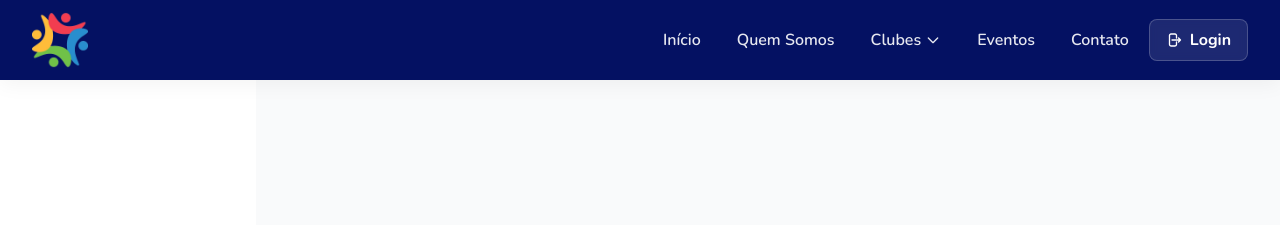
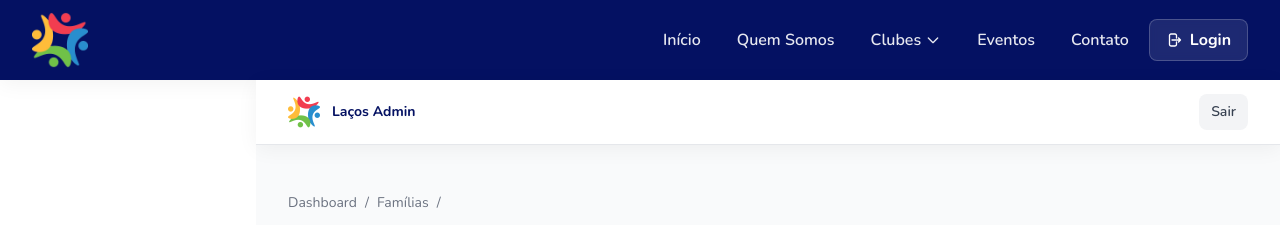
Before and after one commit to Gustmeal/site_lacos, a Python web app: template app/templates/admin/candidatas/listar.html in a window 1280 px wide. Shown: the top 225 px of the page. Run offline with Jinja, Linux system fonts and the light colour scheme; the template is opened without the code that fills it, so the values that code supplies are empty; some libraries are stand-ins or nearby versions.

Commit message:
arrumando o routes

```diff
--- a/app/templates/admin/candidatas/form.html
+++ b/app/templates/admin/candidatas/form.html
@@ -1,7 +1,7 @@
 {% extends 'admin/_base_admin.html' %}
 {% block title %}{{ titulo_pagina }}{% endblock %}
 
-{% block body %}
+{% block admin_content %}
 <header class="bg-white border-b border-gray-200 shadow-soft sticky top-0 z-50">
     <div class="max-w-7xl mx-auto px-4 sm:px-6 lg:px-8">
         <div class="flex justify-between items-center h-16">
--- a/app/templates/admin/candidatas/listar.html
+++ b/app/templates/admin/candidatas/listar.html
@@ -1,7 +1,7 @@
 {% extends 'admin/_base_admin.html' %}
 {% block title %}Candidatas de {{ familia.nome }}{% endblock %}
 
-{% block body %}
+{% block admin_content %}
 <header class="bg-white border-b border-gray-200 shadow-soft sticky top-0 z-50">
     <div class="max-w-7xl mx-auto px-4 sm:px-6 lg:px-8">
         <div class="flex justify-between items-center h-16">
```
